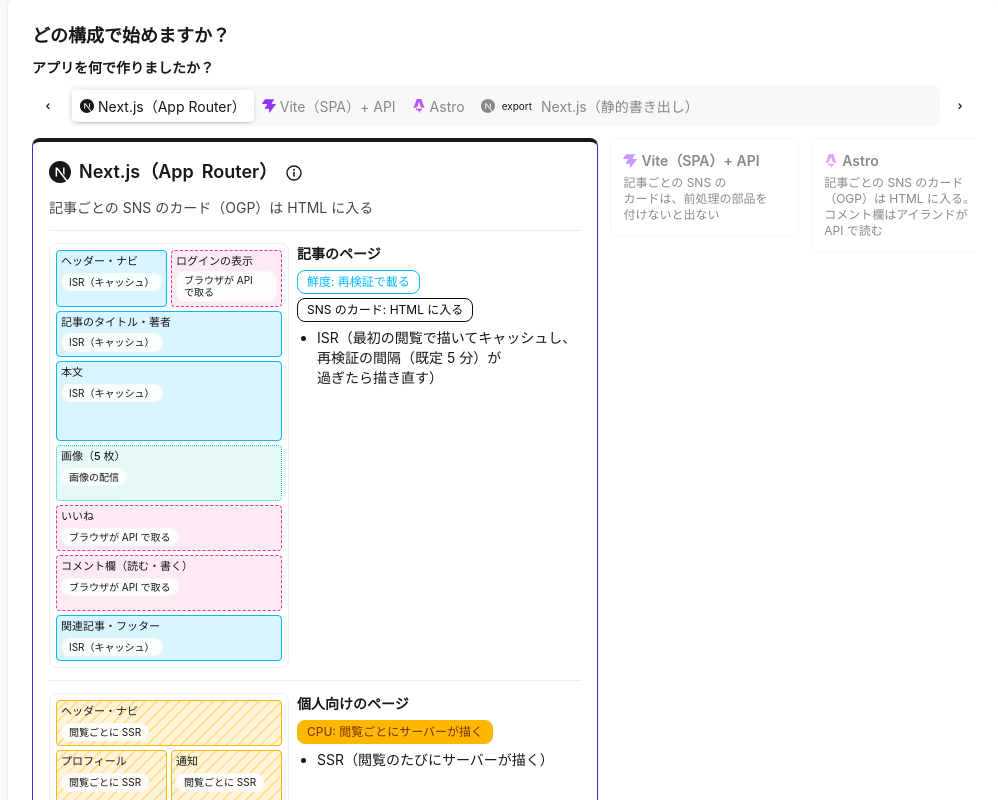
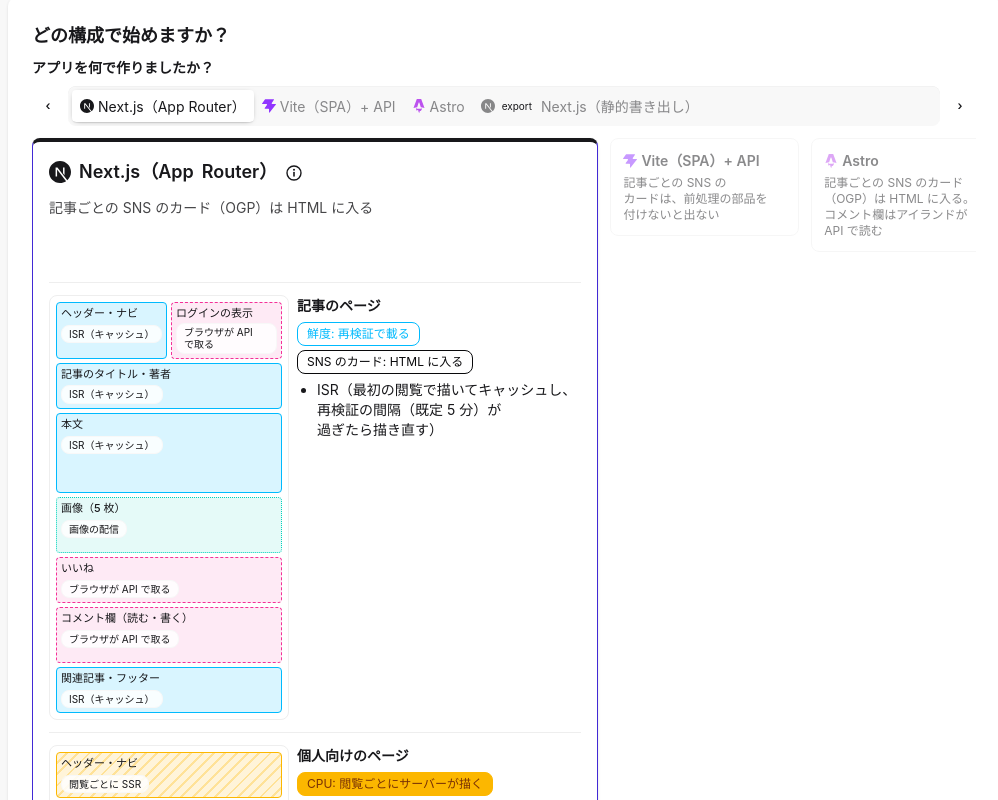
Before and after one commit to Daiius/infra-supra, a React (Vite) app in the folder packages/web/: page / in a window 1280 px wide. Shown: the part 1040-1840 px from the top of the page, without its empty margins (136-1134 px from the left). Built offline with nearby package versions, Linux system fonts and the light colour scheme.

Commit message:
fix: フレームワークのカードの高さを、最も高いカードに揃える（D-102）
切り替えてもページが跳ねないよう、全カードを同じマスに重ねる。

```diff
--- a/packages/web/src/scenario-briefing.tsx
+++ b/packages/web/src/scenario-briefing.tsx
@@ -373,12 +373,26 @@ export function FrameworkField({
             }
           >
             {id === value ? (
-              <FrameworkCard
-                scenario={scenario}
-                id={id}
-                comments={comments}
-                info={info(id)}
-              />
+              // すべてのカードを同じ 1 マスに重ね、マスの高さを最も高いカードに揃える（切り替えてもページが跳ねない）。
+              // 選んでいないカードは見えなくし（invisible）、支援技術・フォーカスからも外す（aria-hidden・inert）
+              <div className="grid w-full">
+                {allowed.map((other) => (
+                  <div
+                    key={other}
+                    className={`col-start-1 row-start-1 flex ${other === id ? '' : 'invisible'}`}
+                    {...(other === id
+                      ? {}
+                      : { 'aria-hidden': true, inert: true })}
+                  >
+                    <FrameworkCard
+                      scenario={scenario}
+                      id={other}
+                      comments={comments}
+                      info={info(other)}
+                    />
+                  </div>
+                ))}
+              </div>
             ) : (
               // 両脇に小さく見える前後の選択肢（タブと同じ選択なので、支援技術には出さず、マウスで選べるだけ）
               <button
```
